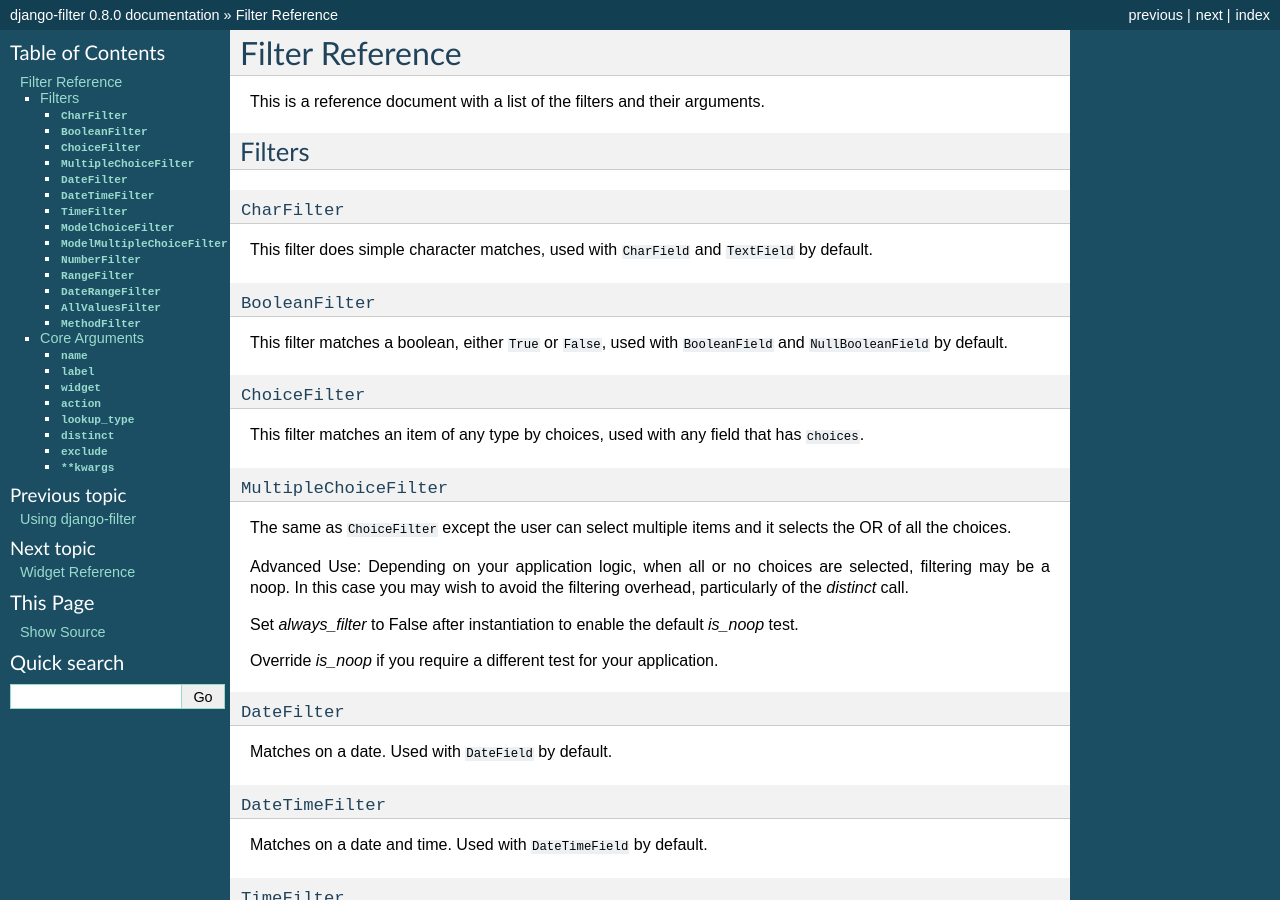
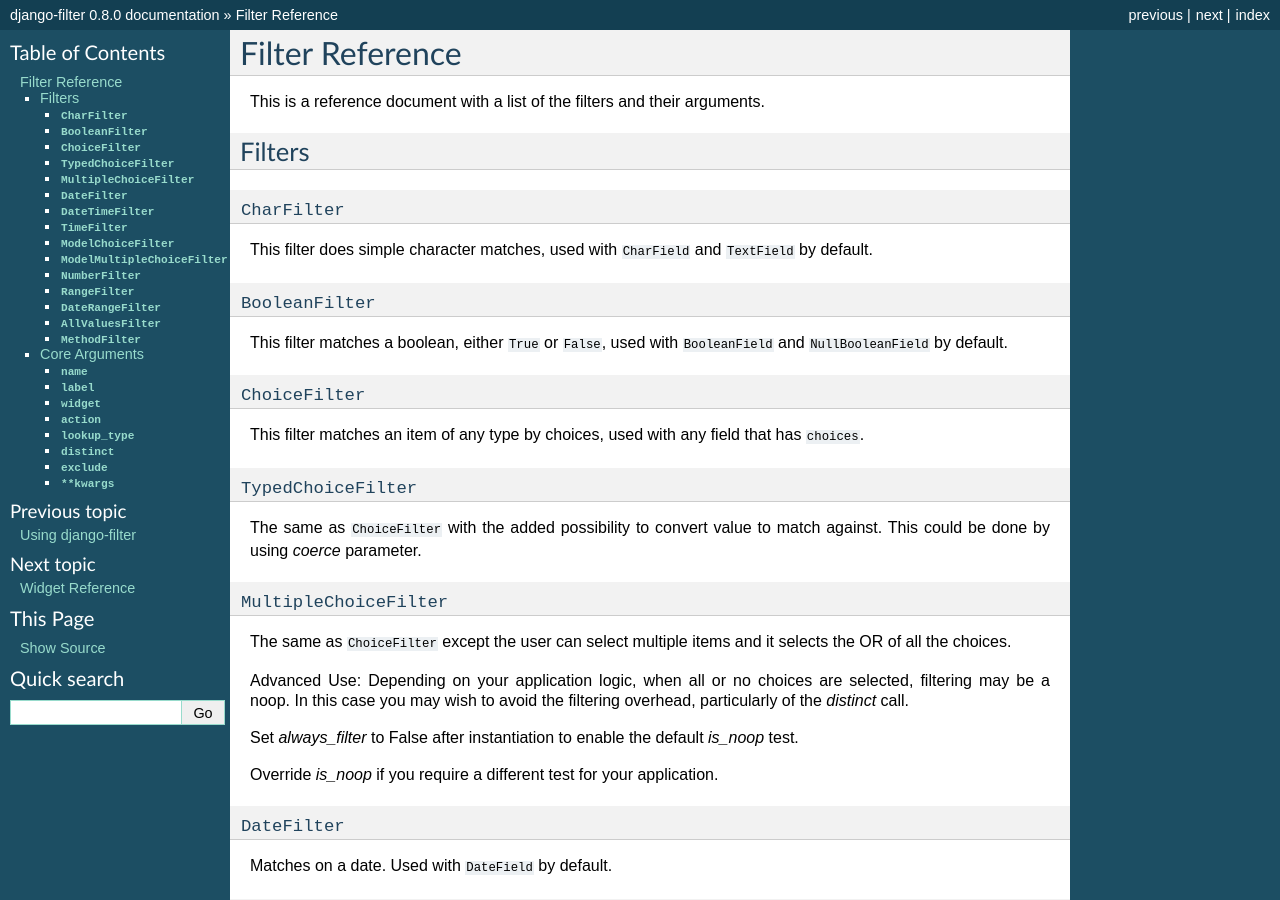
Before and after one commit to carltongibson/django-filter, a Sphinx documentation site: the page built from docs/ref/filters.txt, in a window 1280 px wide and 900 px high. Built offline with Sphinx 7.4.7, drawn with Linux system fonts in a browser that asks for light colours; pages that are not in the unit, such as notebooks, are missing from menus.

Commit message:
TypedChoiceFilter description in docs

```diff
--- a/docs/ref/filters.txt
+++ b/docs/ref/filters.txt
@@ -23,6 +23,12 @@
 
 This filter matches an item of any type by choices, used with any field that
 has ``choices``.
+
+``TypedChoiceFilter``
+~~~~~~~~~~~~~~~~
+
+The same as ``ChoiceFilter`` with the added possibility to convert value to
+match against. This could be done by using `coerce` parameter.
 
 ``MultipleChoiceFilter``
 ~~~~~~~~~~~~~~~~~~~~~~~~
```
